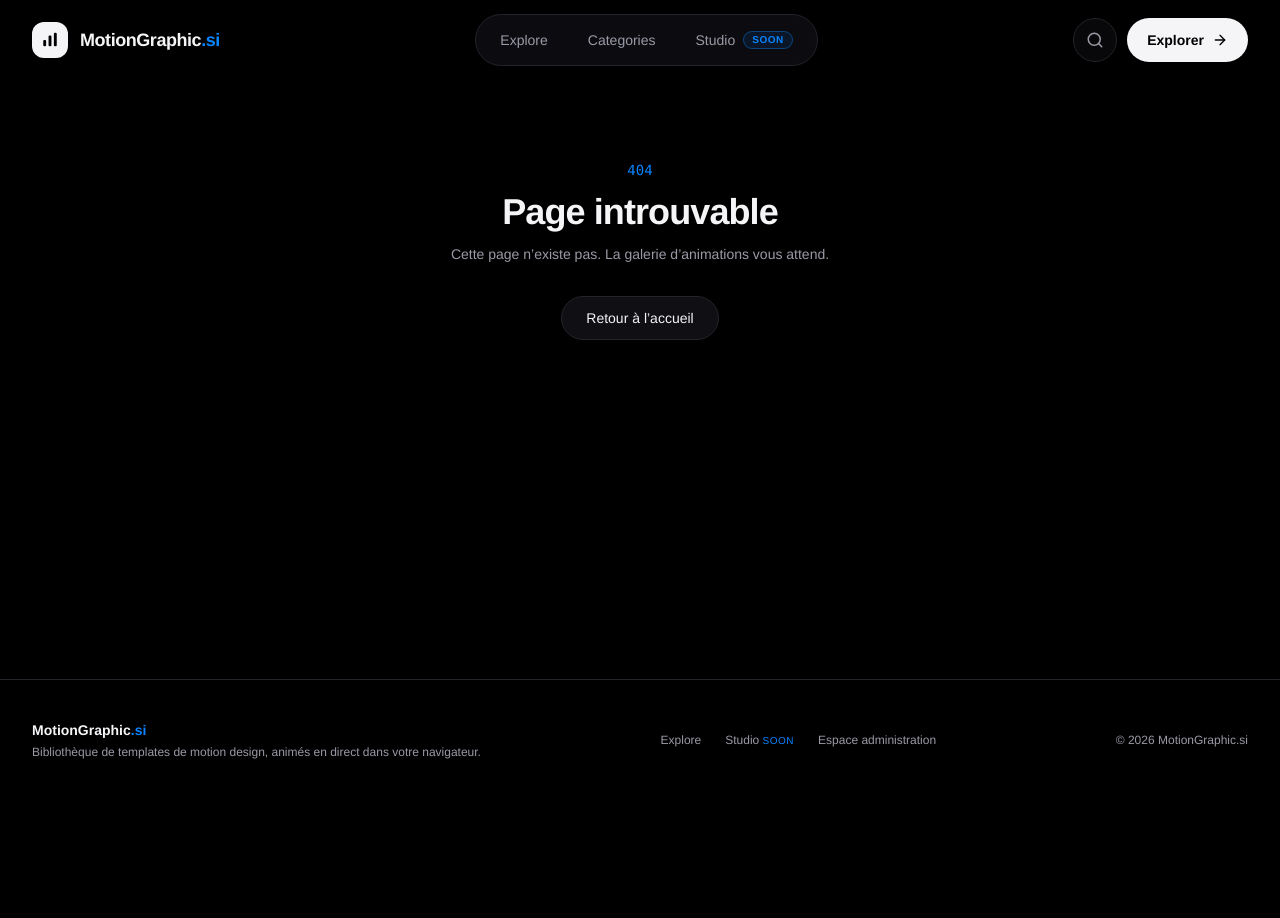
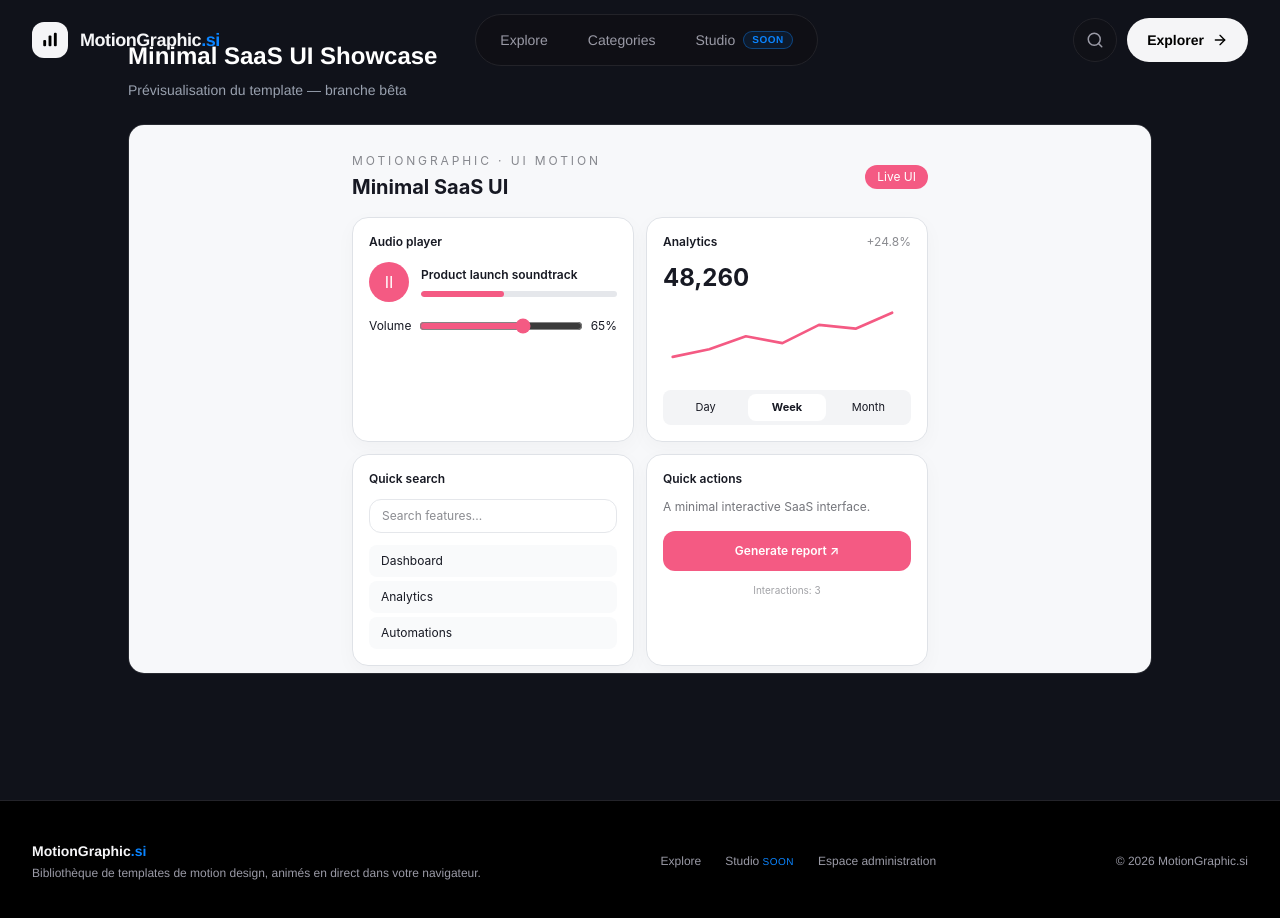
Before and after one commit to MGIT74/motiongraphic, a Next.js app: page /preview/minimal-saas-ui in a window 1280 px wide. Before the commit this address had no page. Shown: the top 918 px of the page. Before the commit the page ends 800 px from the top, so only its background shows below. Built offline with nearby package versions, Linux system fonts and the light colour scheme.

Commit message:
feat: Minimal SaaS UI Showcase animation (#1)
* feat(animations): add minimal SaaS UI showcase

* feat(animations): register minimal SaaS UI template

* feat(animations): register minimal SaaS UI template

* feat(animations): add beta preview page for minimal SaaS UI

```diff
--- /dev/null
+++ b/src/app/preview/minimal-saas-ui/page.tsx
@@ -0,0 +1,9 @@
+import MinimalSaaSUIShowcase01 from "@/components/animations/MinimalSaaSUIShowcase01";
+export default function PreviewMinimalSaaSUIPage(){
+ return <main className="min-h-screen bg-[#10121a] p-5 sm:p-10">
+  <div className="mx-auto max-w-5xl"><h1 className="mb-2 text-2xl font-bold text-white">Minimal SaaS UI Showcase</h1><p className="mb-6 text-sm text-gray-400">Prévisualisation du template — branche bêta</p>
+  <div className="relative h-[750px] overflow-hidden rounded-2xl border border-white/10 sm:h-[550px]">
+  <MinimalSaaSUIShowcase01 config={{text:"Minimal SaaS UI",primaryColor:"#171923",accentColor:"#f45a83",backgroundColor:"#f7f8fa",duration:5,speed:1}}/>
+  </div></div>
+ </main>;
+}
--- a/src/components/animations/AnimationPlayer.tsx
+++ b/src/components/animations/AnimationPlayer.tsx
@@ -19,6 +19,7 @@ const ANIMATION_COMPONENTS: Record<
   "shape-morph-01": dynamic(() => import("@/components/animations/ShapeMorph01")),
   "staggered-cards-01": dynamic(() => import("@/components/animations/StaggeredCards01")),
   "logo-reveal-01": dynamic(() => import("@/components/animations/LogoReveal01")),
+  "minimal-saas-ui-01": dynamic(() => import("@/components/animations/MinimalSaaSUIShowcase01")),
 };
 
 function PlayerPlaceholder({ active, backgroundColor }: { active: boolean; backgroundColor: string }) {
--- /dev/null
+++ b/src/components/animations/MinimalSaaSUIShowcase01.tsx
@@ -0,0 +1,26 @@
+"use client";
+import { useEffect, useState } from "react";
+import type { AnimationComponentProps } from "@/types/animation";
+
+export default function MinimalSaaSUIShowcase01({config}: AnimationComponentProps) {
+  const [period,setPeriod]=useState<"Day"|"Week"|"Month">("Week");
+  const [playing,setPlaying]=useState(true);
+  const [volume,setVolume]=useState(65);
+  const [search,setSearch]=useState("");
+  const [tick,setTick]=useState(0);
+  useEffect(()=>{ const id=window.setInterval(()=>setTick(v=>v+1),Math.max(600,1800/config.speed)); return ()=>window.clearInterval(id);},[config.speed]);
+  const stats={Day:[32,47,40,63,58,74,69],Week:[28,38,55,46,70,65,86],Month:[22,36,42,60,54,78,94]};
+  const points=stats[period].map((v,i)=>`${i*48},${100-v}`).join(" ");
+  return <div className="absolute inset-0 overflow-auto p-5 sm:p-7" style={{background:config.backgroundColor,color:config.primaryColor,fontFamily:"Inter,system-ui,sans-serif"}}>
+    <style>{`@keyframes mg-ui-rise{from{opacity:0;transform:translateY(16px) scale(.97)}to{opacity:1;transform:translateY(0) scale(1)}} .mg-ui-card{animation:mg-ui-rise .65s both; border:1px solid #dfe2e7; background:#fff; border-radius:16px; padding:16px; box-shadow:0 6px 20px #00000008;} .mg-ui-control{cursor:pointer;border-radius:8px;padding:5px 10px;font-size:11px;transition:background .2s} .mg-ui-control:hover{background:#e9edf2}`}</style>
+    <div className="mx-auto max-w-xl">
+      <div className="mb-4 flex items-center justify-between gap-3"><div><div className="text-xs uppercase tracking-[.24em] opacity-50">MotionGraphic · UI Motion</div><h2 className="mt-1 text-xl font-bold">{config.text||"Minimal SaaS UI"}</h2></div><span className="rounded-full px-3 py-1 text-xs" style={{background:config.accentColor,color:"#fff"}}>Live UI</span></div>
+      <div className="grid grid-cols-1 gap-3 sm:grid-cols-2">
+        <section className="mg-ui-card" style={{animationDelay:".05s"}}><div className="mb-3 text-xs font-semibold">Audio player</div><div className="flex items-center gap-3"><button aria-label={playing?"Pause":"Play"} onClick={()=>setPlaying(v=>!v)} className="flex h-10 w-10 items-center justify-center rounded-full text-white" style={{background:config.accentColor}}>{playing?"Ⅱ":"▶"}</button><div className="min-w-0 flex-1"><div className="truncate text-xs font-semibold">Product launch soundtrack</div><div className="mt-2 h-1.5 overflow-hidden rounded-full bg-gray-200"><div className="h-full rounded-full transition-all duration-700" style={{width:playing?`${20+(tick%7)*10}%`:"35%",background:config.accentColor}}/></div></div></div><div className="mt-4 flex items-center gap-2 text-xs"><span>Volume</span><input aria-label="Volume" type="range" min="0" max="100" value={volume} onChange={e=>setVolume(Number(e.target.value))} className="w-full" style={{accentColor:config.accentColor}}/><span>{volume}%</span></div></section>
+        <section className="mg-ui-card" style={{animationDelay:".15s"}}><div className="mb-3 flex items-center justify-between"><span className="text-xs font-semibold">Analytics</span><span className="text-xs opacity-50">+24.8%</span></div><div className="mb-2 text-2xl font-bold">{period==="Day"?"12,480":period==="Week"?"48,260":"84,320"}</div><svg viewBox="0 0 300 105" className="h-20 w-full" role="img" aria-label="Analytics trend"><polyline key={period} points={points} fill="none" stroke={config.accentColor} strokeWidth="3.5" strokeLinecap="round" strokeLinejoin="round"/></svg><div className="mt-2 flex gap-1 rounded-lg bg-gray-100 p-1">{(["Day","Week","Month"] as const).map(p=><button key={p} onClick={()=>setPeriod(p)} className="mg-ui-control flex-1" style={period===p?{background:"#fff",fontWeight:700}:undefined}>{p}</button>)}</div></section>
+        <section className="mg-ui-card" style={{animationDelay:".25s"}}><div className="mb-3 text-xs font-semibold">Quick search</div><input value={search} onChange={e=>setSearch(e.target.value)} placeholder="Search features..." className="w-full rounded-xl border border-gray-200 px-3 py-2 text-xs outline-none focus:border-gray-400"/><div className="mt-3 space-y-1">{["Dashboard","Analytics","Automations"].filter(x=>x.toLowerCase().includes(search.toLowerCase())).map(x=><div key={x} className="rounded-lg bg-gray-50 px-3 py-2 text-xs">{x}</div>)}</div></section>
+        <section className="mg-ui-card" style={{animationDelay:".35s"}}><div className="mb-3 text-xs font-semibold">Quick actions</div><div className="mb-4 text-xs opacity-60">A minimal interactive SaaS interface.</div><button onClick={()=>setTick(v=>v+1)} className="w-full rounded-xl px-4 py-3 text-xs font-semibold text-white transition-transform hover:scale-[1.02] active:scale-95" style={{background:config.accentColor}}>Generate report ↗</button><div className="mt-3 text-center text-[10px] opacity-40">Interactions: {tick}</div></section>
+      </div>
+    </div>
+  </div>;
+}
--- a/src/types/animation.ts
+++ b/src/types/animation.ts
@@ -4,7 +4,8 @@ export type ComponentKey =
   | "elastic-text-01"
   | "shape-morph-01"
   | "staggered-cards-01"
-  | "logo-reveal-01";
+  | "logo-reveal-01"
+  | "minimal-saas-ui-01";
 
 export interface AnimationConfig {
   /** Texte principal affiché par l'animation */
```
